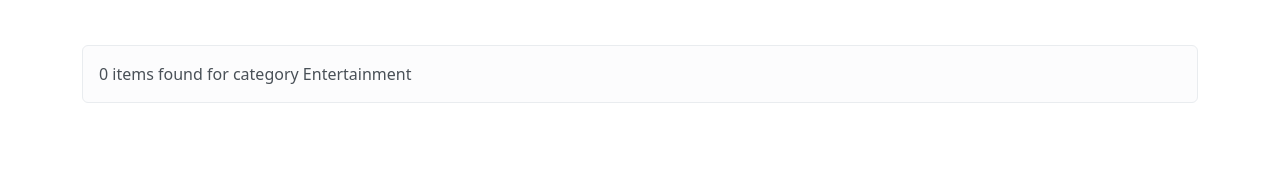
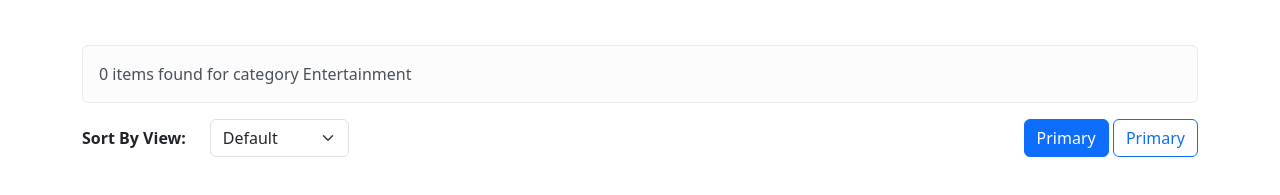
Before and after one commit to Mosarof5228/news-portal-for-assignment-6-practice, a plain HTML site: page index.html in a window 1280 px wide. Shown: the part 65-260 px from the top of the page. Drawn offline with nearby package versions, Linux system fonts and the light colour scheme; no server answers.

Commit message:
ascending and descending degian part finished

```diff
--- a/index.html
+++ b/index.html
@@ -53,6 +53,27 @@
                 <span id="items-count">0</span> items found for category <span id="items-name">Entertainment</span>
             </div>
         </section>
+
+        <!-- trending section start-->
+        <section class="container">
+            <div class="d-flex justify-content-between">
+                <div class="d-flex gap-4 align-items-center">
+                    <div class="fw-bold">Sort By View:</div>
+                    <div>
+                        <select onchange="ascendingAndDescending()" class="form-select"
+                            aria-label="Default select example">
+                            <option selected>Default</option>
+                            <option id="ascending" value="1">Ascending</option>
+                            <option id="descending" value="2">Descending</option>
+                        </select>
+                    </div>
+                </div>
+                <div>
+                    <button type="button" class="btn btn-primary">Primary</button>
+                    <button type="button" class="btn btn-outline-primary">Primary</button>
+                </div>
+            </div>
+        </section>
         <!-- news container -->
         <section class="container mt-3">
             <div id="news-container">
--- a/js/newsPortal.js
+++ b/js/newsPortal.js
@@ -89,4 +89,8 @@ const displayNewsByClick = (newsObj, name) => {
     })
 }
 
+const ascendingAndDescending = () => {
+
+}
+
 loadAllCategory()
```
